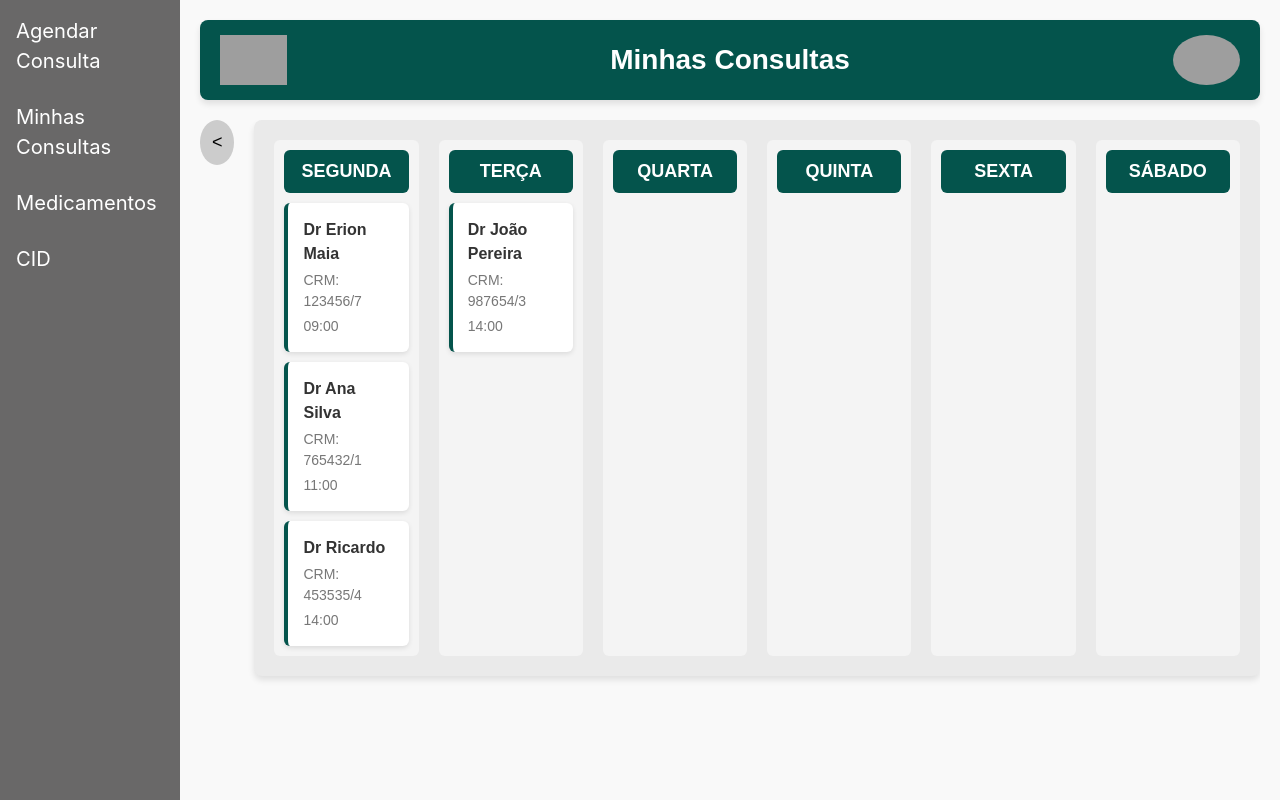
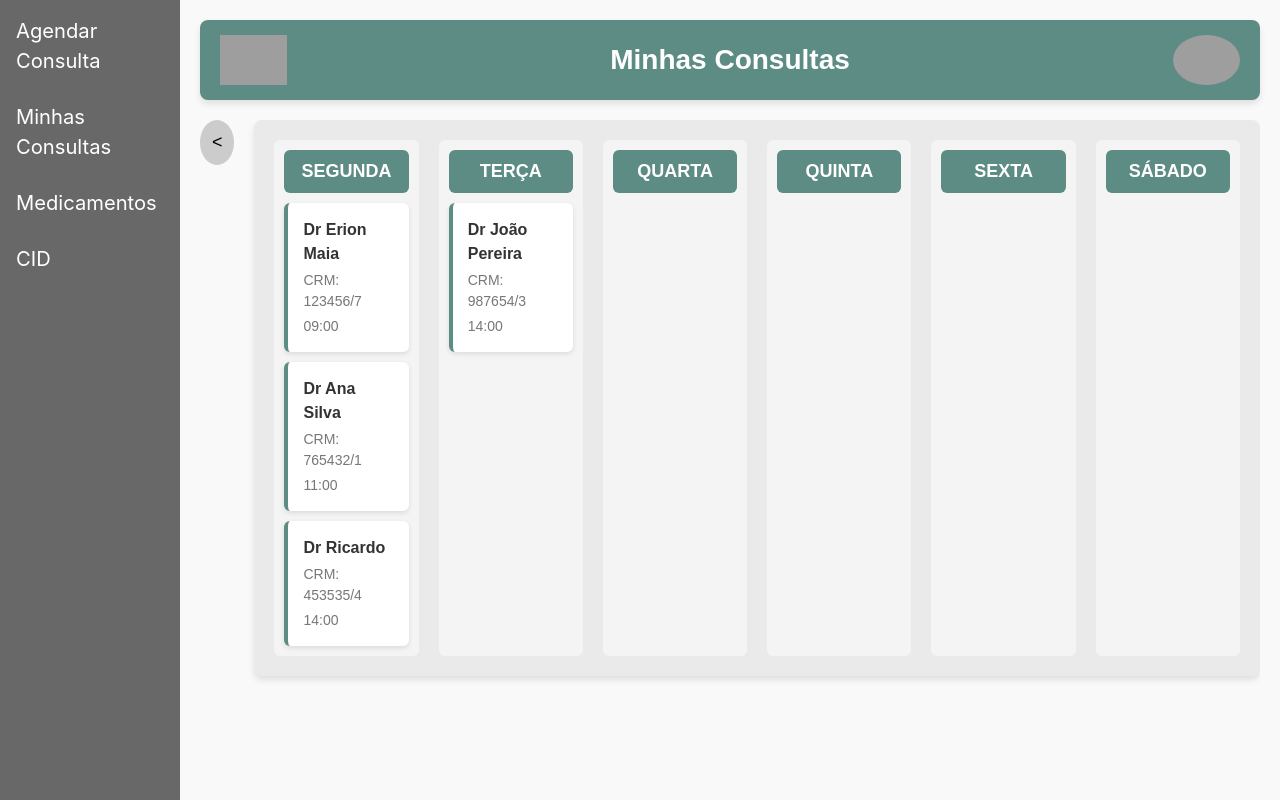
Before and after one commit to EriclysLuckas/A3DISTRIBUIDOS, a React (Vite) app in the folder a3distribuidos/: page /minhaconsulta in a window 1280 px wide. Built offline with nearby package versions, Linux system fonts and the light colour scheme; data requests are answered from the project's data file; grey boxes are pictures that could not be loaded.

Commit message:
alteracao

```diff
--- a/a3distribuidos/src/Pages/PagesUser/MyQueriesUser/MyQueriesUser.module.css
+++ b/a3distribuidos/src/Pages/PagesUser/MyQueriesUser/MyQueriesUser.module.css
@@ -17,7 +17,7 @@
     display: flex;
     justify-content: space-between;
     align-items: center;
-    background-color: #04544c;
+    background-color: #5c8c84;
     padding: 15px 20px;
     border-radius: 8px;
     box-shadow: 0px 4px 6px rgba(0, 0, 0, 0.1);
@@ -86,7 +86,7 @@
   }
 
   .dayTitleContainer {
-    background-color: #04544c;
+    background-color: #5c8c84;
     padding: 8px;
     border-radius: 6px;
     margin-bottom: 10px;
@@ -106,7 +106,7 @@
     padding: 15px;
     border-radius: 6px;
     box-shadow: 0px 2px 5px rgba(0, 0, 0, 0.1);
-    border-left: 4px solid #04544c;
+    border-left: 4px solid #5c8c84;
   }
 
   .doctorName {
```
